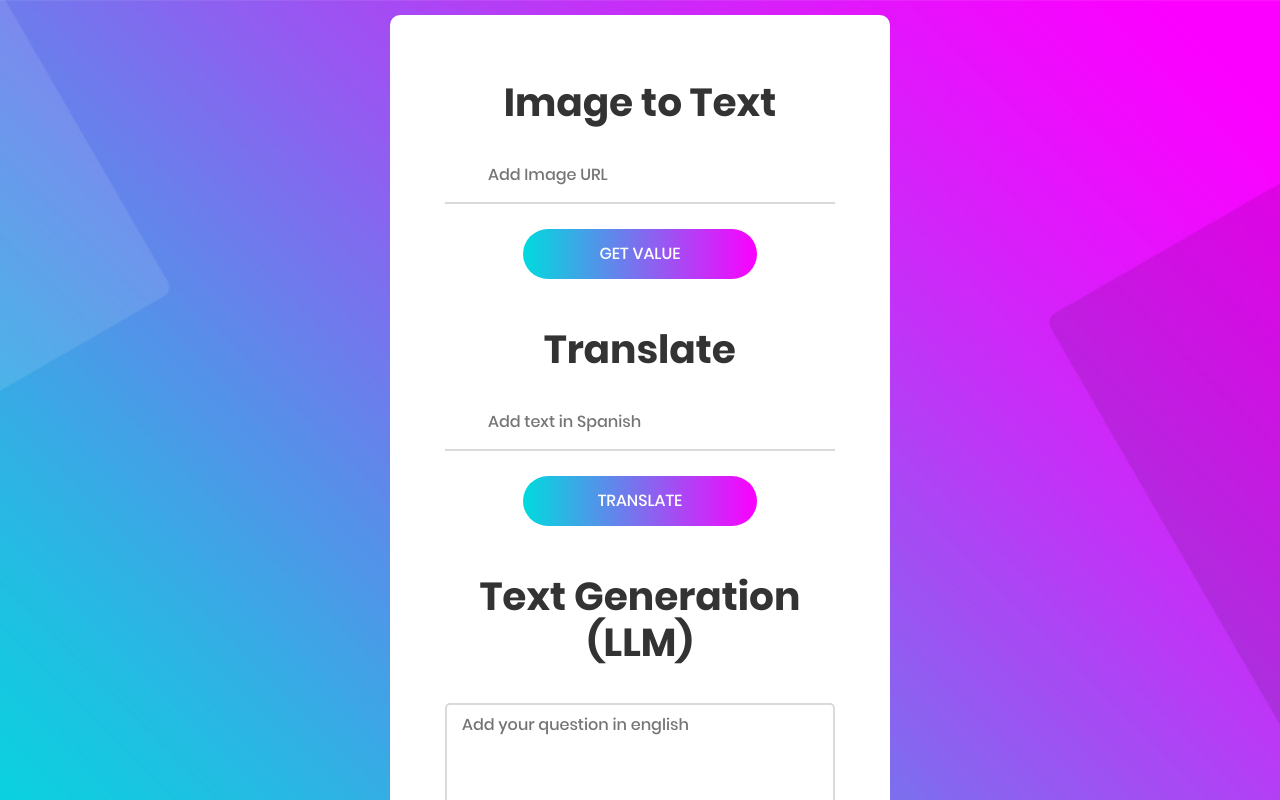
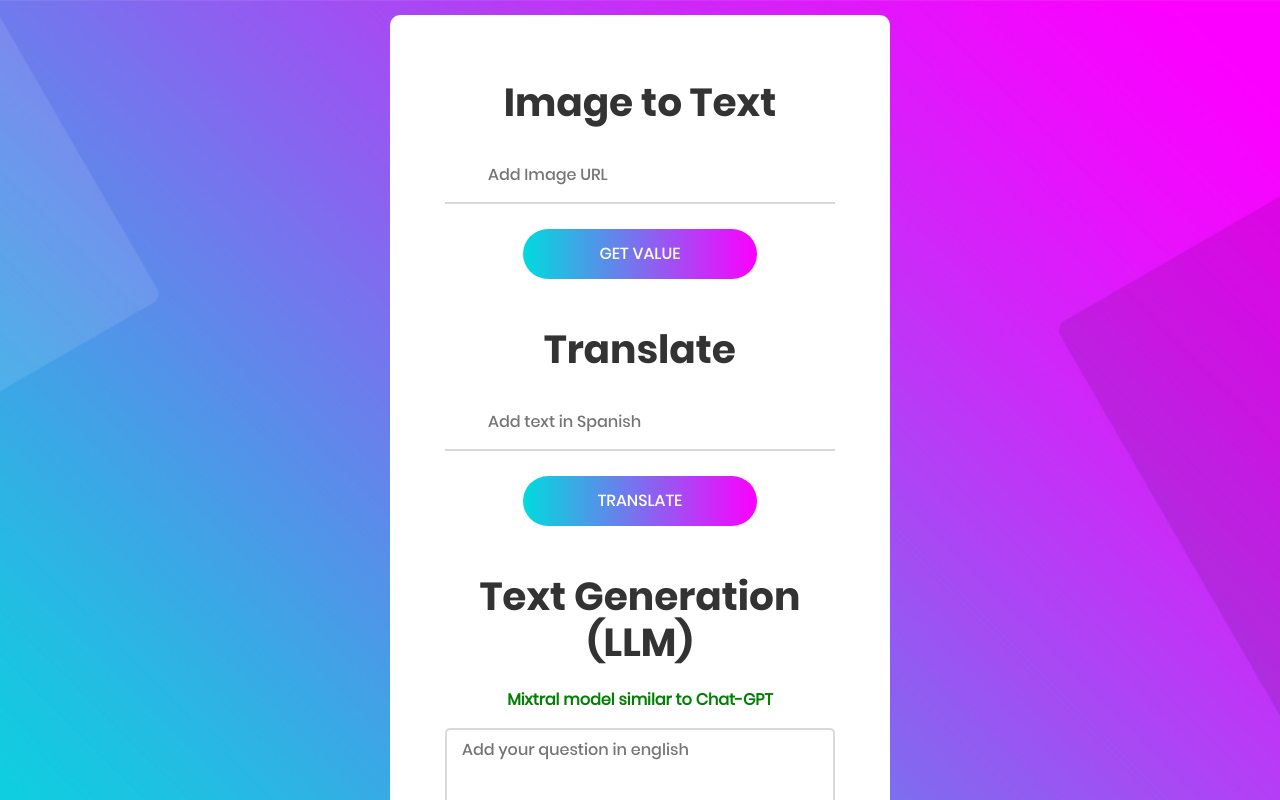
Before and after one commit to alexismreyes/huggingface-ai, a React (Vite) app in the folder frontend/: page / in a window 1280 px wide. Shown: the top 800 px of the page. Built offline with nearby package versions, Linux system fonts and the light colour scheme.

Commit message:
Added label to LLM

```diff
--- a/frontend/src/components/TextGeneration.jsx
+++ b/frontend/src/components/TextGeneration.jsx
@@ -46,6 +46,9 @@ const TextGeneration = () => {
         <span className="login100-form-title p-b-20">
           Text Generation (LLM)
         </span>
+        <span style={{ color: 'green', fontWeight: 'bold' }}>
+          <center> Mixtral model similar to Chat-GPT</center>
+        </span>
         <textarea
           placeholder="Add your question in english"
           className="textarea100"
```
